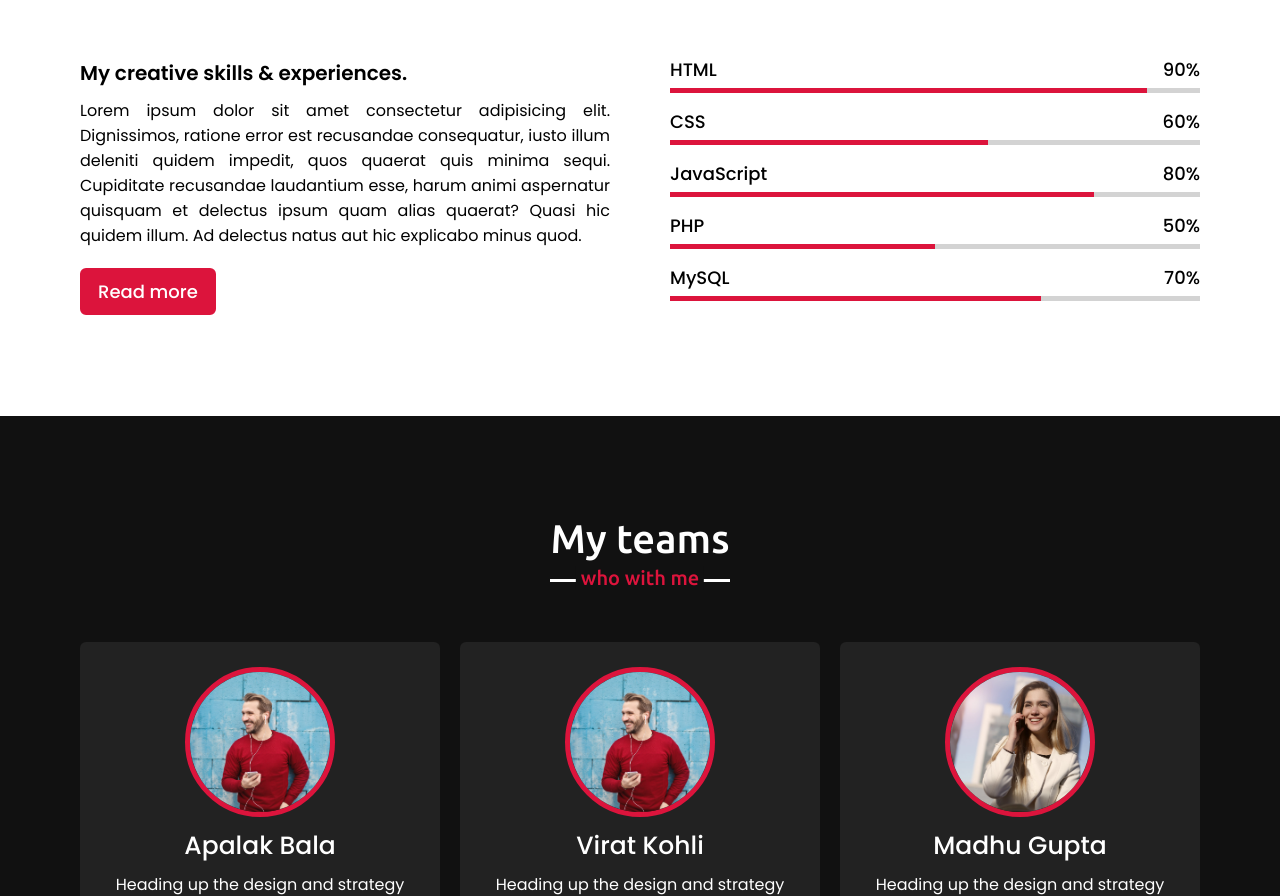
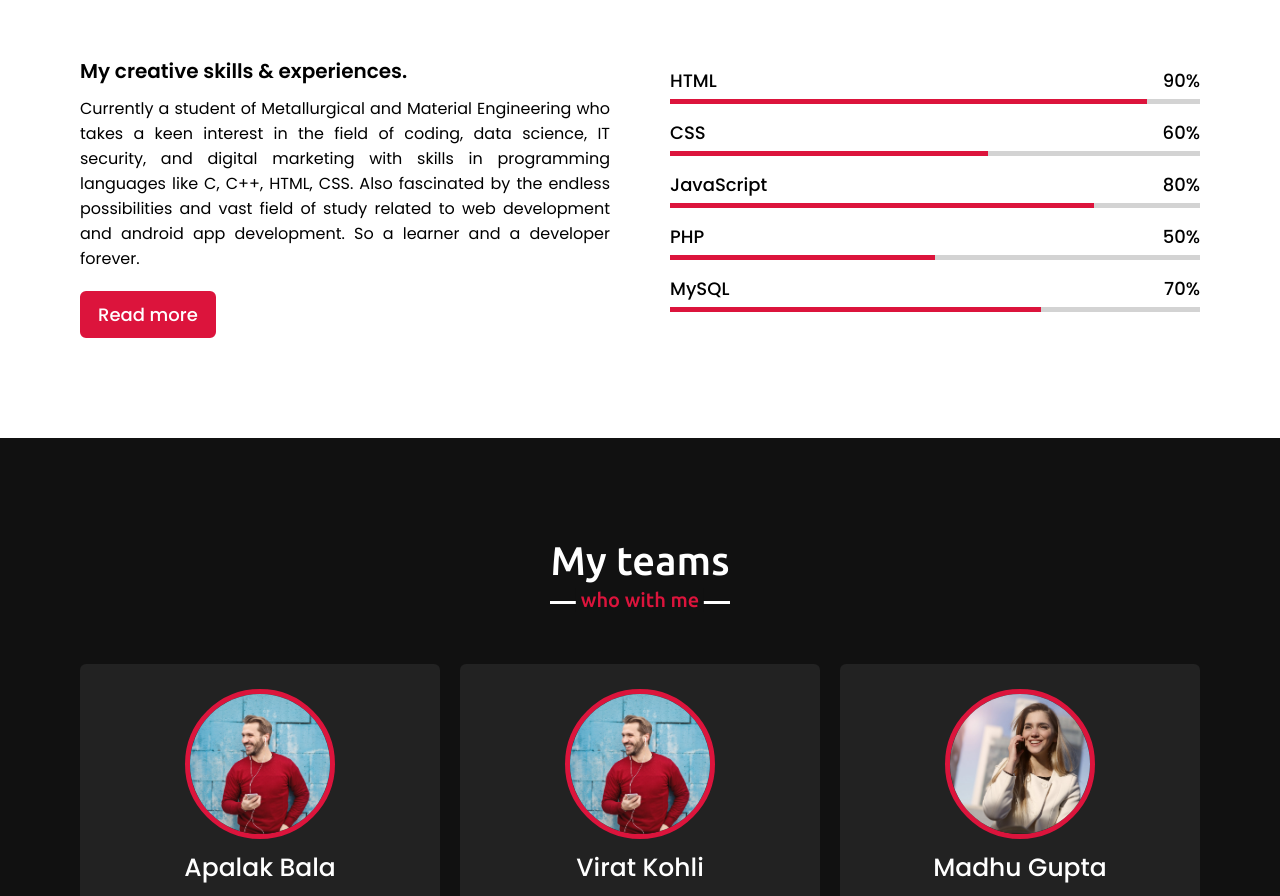
Before and after one commit to mahamudur786/MyPortfolio, a plain HTML site: page index.html in a window 1280 px wide. Shown: the part 2505-3401 px from the top of the page. Drawn offline with nearby package versions, Linux system fonts and the light colour scheme.

Commit message:
Update index.html

```diff
--- a/index.html
+++ b/index.html
@@ -113,7 +113,7 @@
             <div class="skills-content">
                 <div class="column left">
                     <div class="text">My creative skills & experiences.</div>
-                    <p>Lorem ipsum dolor sit amet consectetur adipisicing elit. Dignissimos, ratione error est recusandae consequatur, iusto illum deleniti quidem impedit, quos quaerat quis minima sequi. Cupiditate recusandae laudantium esse, harum animi aspernatur quisquam et delectus ipsum quam alias quaerat? Quasi hic quidem illum. Ad delectus natus aut hic explicabo minus quod.</p>
+                    <p>Currently a student of Metallurgical and Material Engineering who takes a keen interest in the field of coding, data science, IT security, and digital marketing with skills in programming languages like C, C++, HTML, CSS. Also fascinated by the endless possibilities and vast field of study related to web development and android app development. So a learner and a developer forever.</p>
                     <a href="#">Read more</a>
                 </div>
                 <div class="column right">
```
